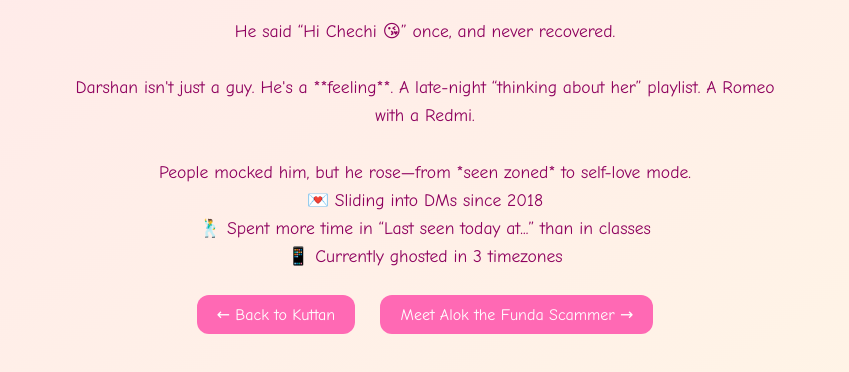
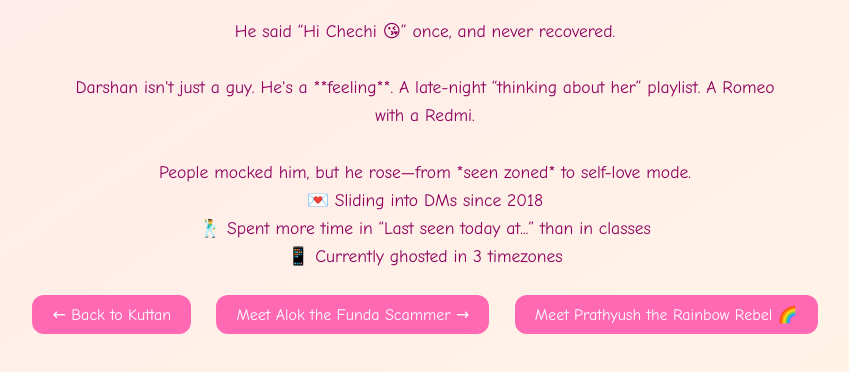
Before and after one commit to Aswinkrishnan-B/Aswinkrishnan-B.github.io, a plain HTML site: page darshan.html in a window 1280 px wide. Shown: the part 440-812 px from the top of the page, without its empty margins (215-1064 px from the left). Drawn offline with Linux system fonts and the light colour scheme.

Commit message:
Update darshan.html

```diff
--- a/darshan.html
+++ b/darshan.html
@@ -68,5 +68,7 @@
   </p>
   <a href="index.html">← Back to Kuttan</a>
   <a href="alok.html">Meet Alok the Funda Scammer →</a>
+  <a href="prathyush.html">Meet Prathyush the Rainbow Rebel 🌈</a>
+
 </body>
 </html>
```
